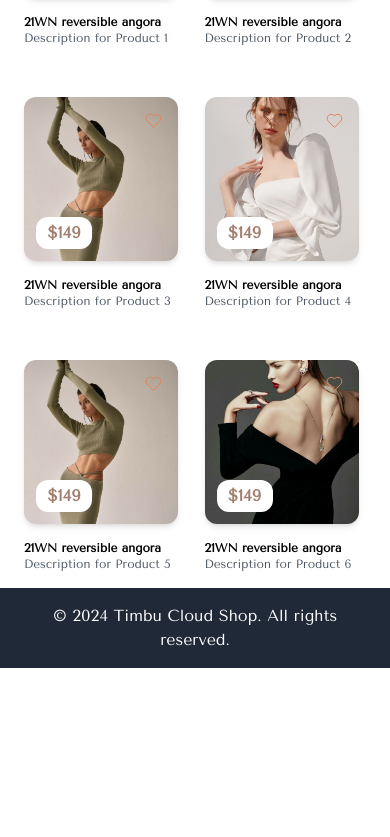
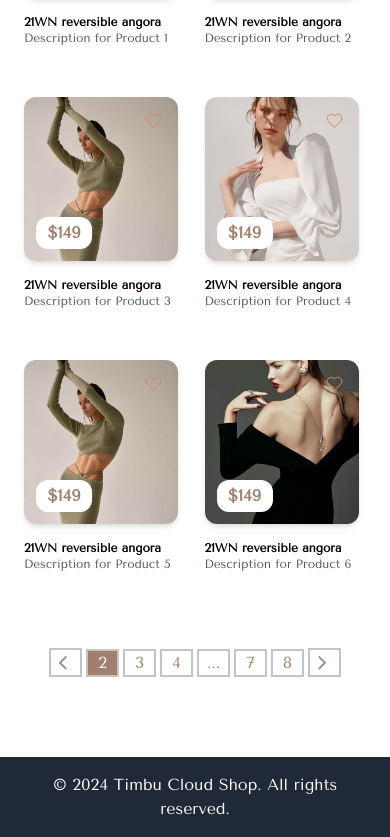
Before and after one commit to froschi95/timbu-shop-client, a Next.js app: page / in a window 390 px wide. Shown: the part 393-1230 px from the top of the page. Before the commit the page ends 1061 px from the top, so only its background shows below. Built offline with nearby package versions, Linux system fonts and the light colour scheme.

Commit message:
Added pagination

```diff
--- /dev/null
+++ b/app/components/Pagination.jsx
@@ -0,0 +1,35 @@
+import React from "react";
+import Image from "next/image";
+import Left from "/public/mingcute_left-line.svg";
+import Right from "/public/mingcute_right-line.svg";
+
+const Pagination = () => {
+  return (
+    <div className="mt-[60px] mb-20 flex gap-1 h-[29px] items-center justify-center text-[#A17E6D] md:hidden">
+      <div className="border-2 border-[#C4C4C4] w-[33px] text-center">
+        <Image src={Left} alt="backward" />
+      </div>
+      <div className="border-2 border-[#C4C4C4] bg-[#A17E6D] w-[33px] text-center">
+        <p className="text-white">2</p>
+      </div>
+      <div className="border-2 border-[#C4C4C4] w-[33px] text-center">
+        <p>3</p>
+      </div>
+      <div className="border-2 border-[#C4C4C4] w-[33px] text-center">
+        <p>4</p>
+      </div>
+      <div className="border-2 border-[#C4C4C4] w-[33px] text-center"> ...</div>
+      <div className="border-2 border-[#C4C4C4] w-[33px] text-center">
+        <p>7</p>
+      </div>
+      <div className="border-2 border-[#C4C4C4] w-[33px] text-center">
+        <p>8</p>
+      </div>
+      <div className="border-2 border-[#C4C4C4] w-[33px] text-center">
+        <Image src={Right} alt="forward" />
+      </div>
+    </div>
+  );
+};
+
+export default Pagination;
--- a/app/page.js
+++ b/app/page.js
@@ -8,6 +8,7 @@ import ProductListListView from "./components/ProductListListView";
 import Sidebar from "./components/Sidebar";
 import MenuTab from "./components/MenuTab";
 import Filters from "./components/Filters";
+import Pagination from "./components/Pagination";
 
 export default function Home() {
   const [viewType, setViewType] = useState("grid");
@@ -31,6 +32,7 @@ export default function Home() {
           )}
         </div>
       </div>
+      <Pagination />
     </main>
   );
 }
```
